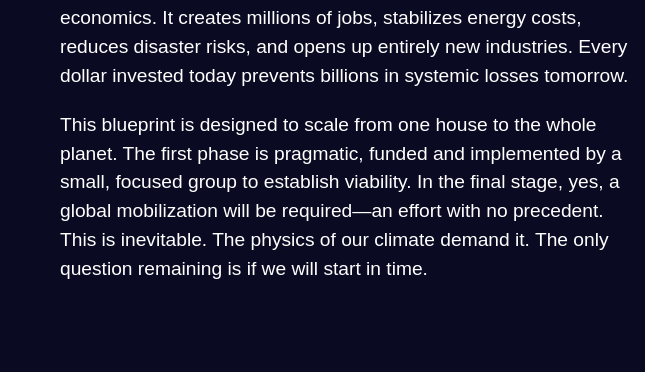
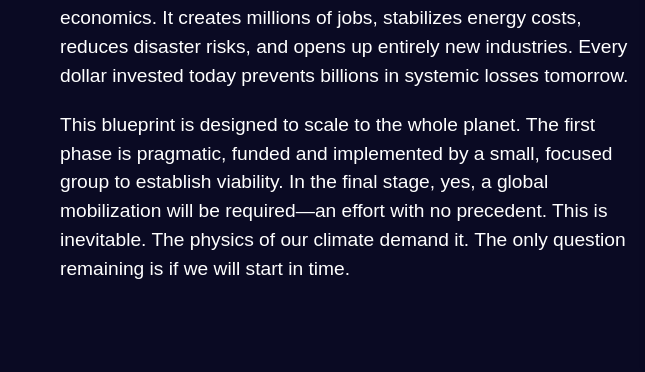
Before and after one commit to projectdistantsky/projectdistantsky, a plain HTML site: page index.html in a window 1280 px wide. Shown: the part 3390-3762 px from the top of the page, 0-645 px from the left. Drawn offline with Linux system fonts and the light colour scheme.

Commit message:
index.html

```diff
--- a/index.html
+++ b/index.html
@@ -288,7 +288,7 @@
         <h2>Model</h2>
         <p>This proposal is (very) expensive. Pharaonic. And yet, it is the only cost-effective option available.</p>
         <p>The truth? This model isn’t just good for the planet: it’s great economics. It creates millions of jobs, stabilizes energy costs, reduces disaster risks, and opens up entirely new industries. Every dollar invested today prevents billions in systemic losses tomorrow.</p>
-        <p>This blueprint is designed to scale from one house to the whole planet. The first phase is pragmatic, funded and implemented by a small, focused group to establish viability. In the final stage, yes, a global mobilization will be required—an effort with no precedent. This is inevitable. The physics of our climate demand it. The only question remaining is if we will start in time.</p>
+        <p>This blueprint is designed to scale to the whole planet. The first phase is pragmatic, funded and implemented by a small, focused group to establish viability. In the final stage, yes, a global mobilization will be required—an effort with no precedent. This is inevitable. The physics of our climate demand it. The only question remaining is if we will start in time.</p>
       </div>
       <div class="image">
         <img src="https://raw.githubusercontent.com/projectdistantsky/projectdistantsky/refs/heads/main/images/tower1C.png" alt="Placeholder">
```
